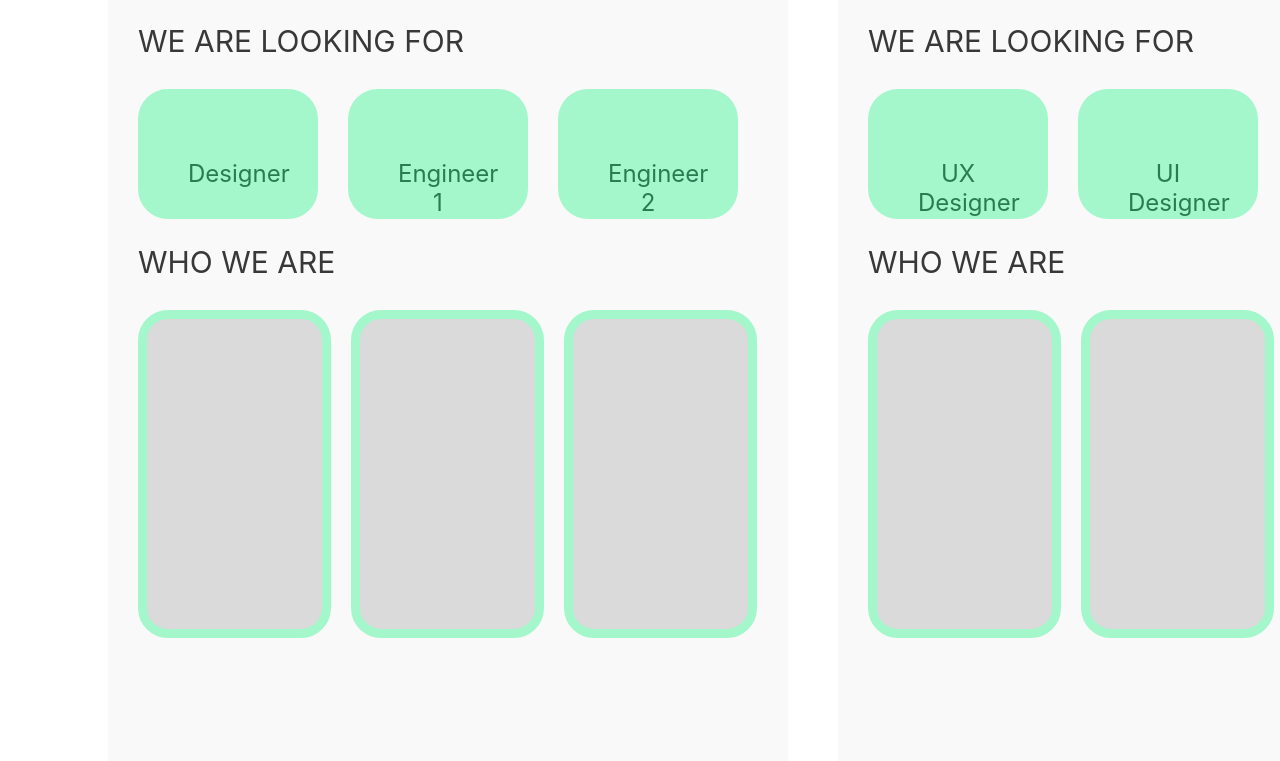
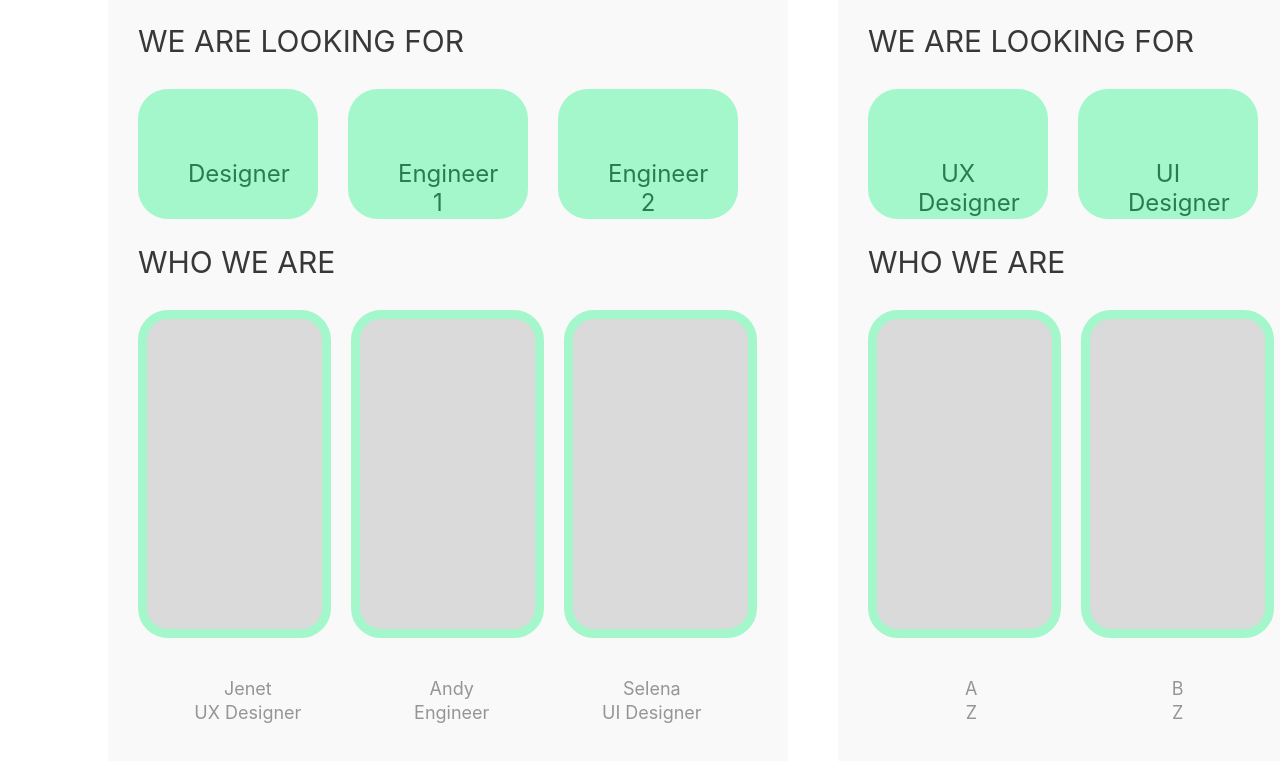
Before and after one commit to tuannguyen-TN/junction-assignment, a React (Vite) app in the folder join-a-team-site/: page / in a window 1280 px wide. Shown: the part 507-1268 px from the top of the page. Built offline with nearby package versions, Linux system fonts and the light colour scheme.

Commit message:
add who we are section

```diff
--- a/join-a-team-site/src/Teams.css
+++ b/join-a-team-site/src/Teams.css
@@ -78,7 +78,7 @@ a:hover {
     display: grid;
     grid-template-columns: auto auto auto;
     margin-top: 30px;
-  }
+}
 
 .member-item {
     border: 9px solid #A3F7CB;
@@ -90,3 +90,18 @@ a:hover {
     height: 200px;
     text-align: center;
 }
+
+.member-info-container {
+    display: grid;
+    grid-template-columns: auto auto auto;
+    margin-top: 30px;
+}
+
+.member-info-item {
+    text-align: center;
+    font: Inter;
+    font-weight: 400;
+    color: #959595;
+    line-height: 30%;
+    font-size: 18px;
+}
--- a/join-a-team-site/src/Teams.jsx
+++ b/join-a-team-site/src/Teams.jsx
@@ -13,16 +13,16 @@ function Teams() {
 			vacancies: ['Designer', 'Engineer 1', 'Engineer 2'],
 			members: [
 				{
-					name: 'A',
-					role: 'Z',
+					name: 'Jenet',
+					role: 'UX Designer',
 				},
 				{
-					name: 'B',
-					role: 'Z',
+					name: 'Andy',
+					role: 'Engineer',
 				},
 				{
-					name: 'C',
-					role: 'Z',
+					name: 'Selena',
+					role: 'UI Designer',
 				},
 			],
 		},
@@ -76,6 +76,14 @@ function Teams() {
 									<a href="/" key={index} className="member-item"></a>
 								))}
 							</div>
+							<div className="member-info-container">
+								{item.members.map((member, index) => (
+									<div className="member-info-item">
+										<p>{member.name}</p>
+										<p>{member.role}</p>
+									</div>
+								))}
+							</div>
 						</div>
 					) : null}
 				</div>
```
